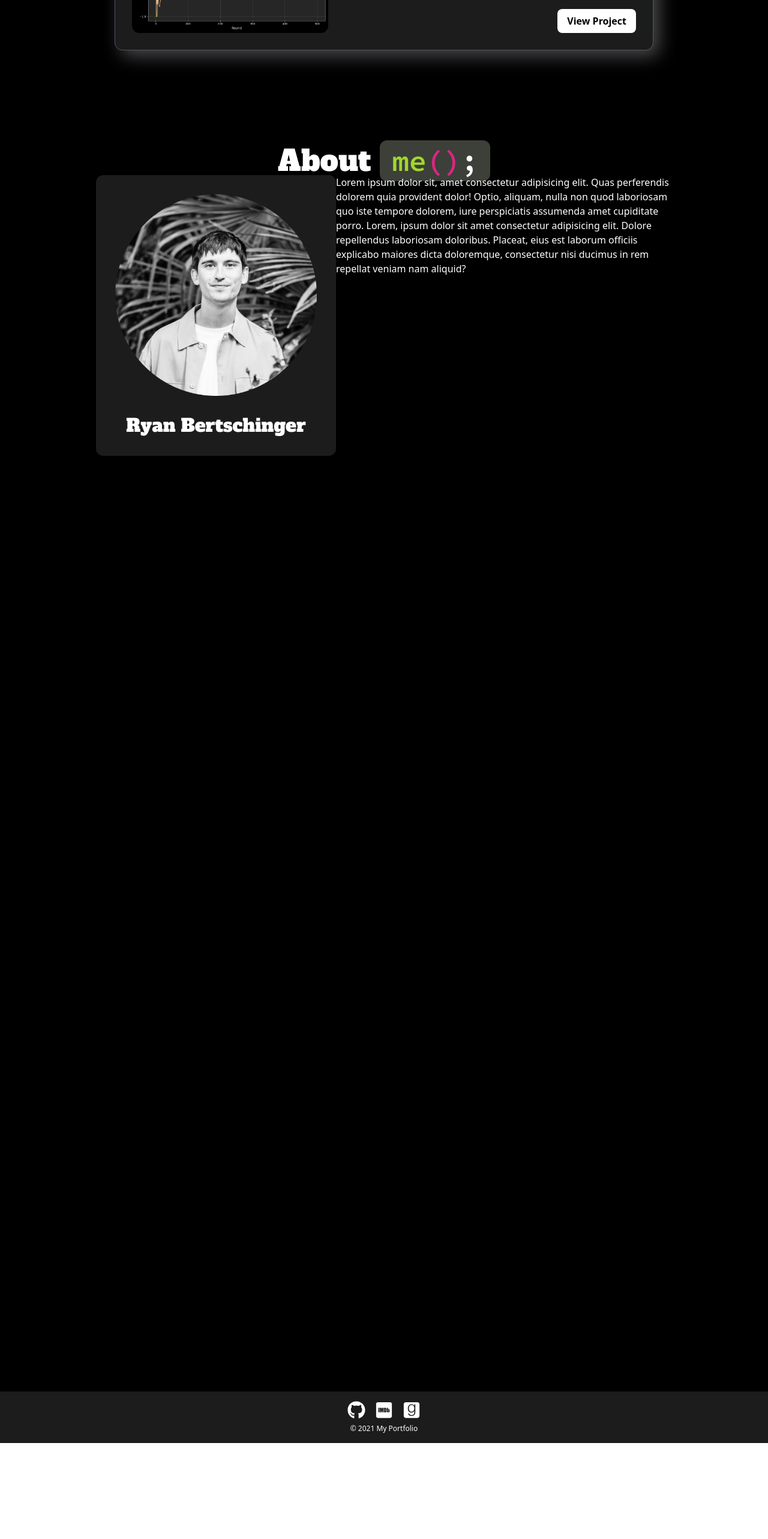
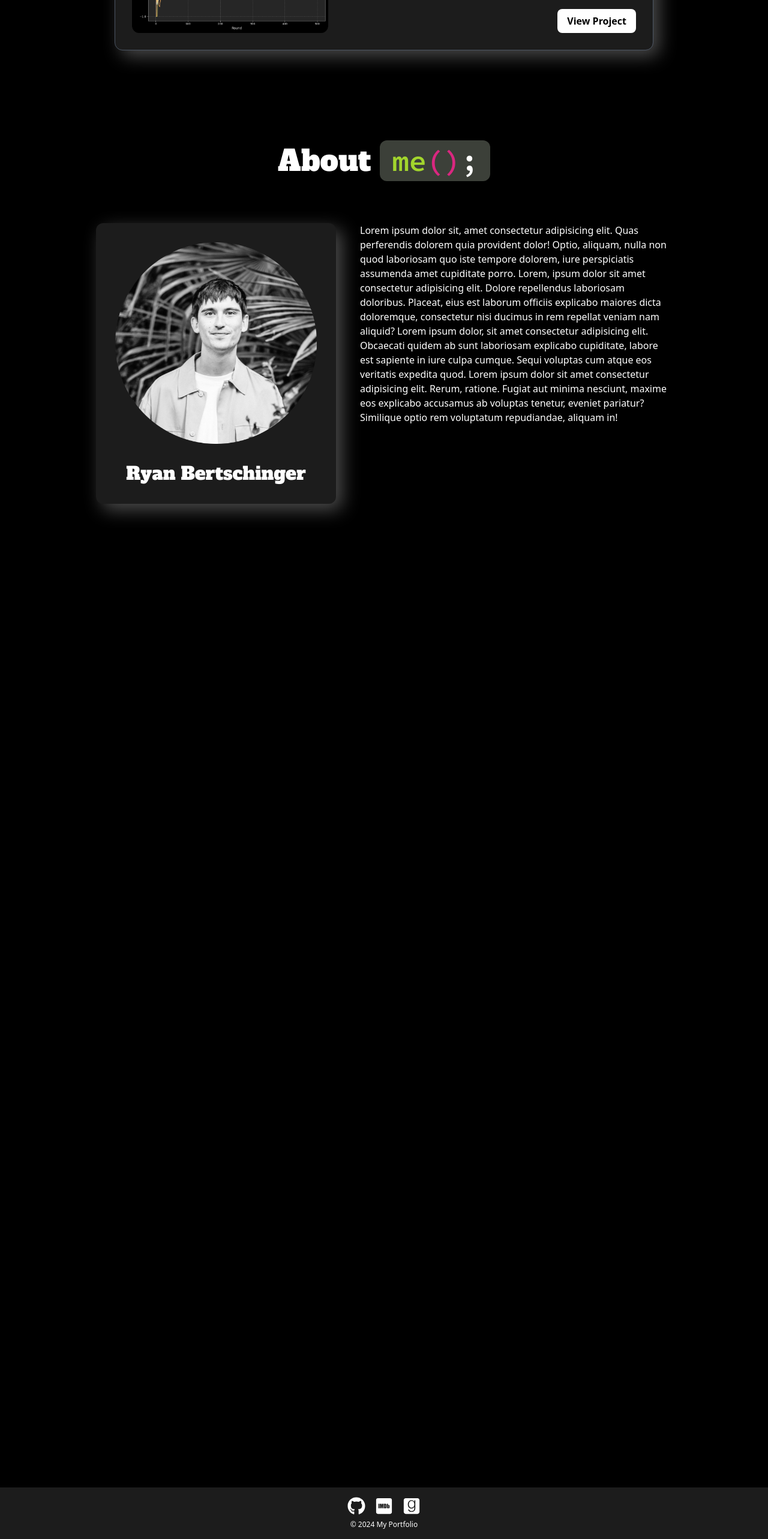
Before and after one commit to arch-bert/my-website, a React (Create React App) app: page / in a window 1280 px wide. Shown: the part 3512-6078 px from the top of the page at 60% size. Before the commit the page ends 5918 px from the top, so only its background shows below. Built offline with nearby package versions, Linux system fonts and the light colour scheme.

Commit message:
customised shadow

```diff
--- a/src/App.tsx
+++ b/src/App.tsx
@@ -39,11 +39,13 @@ export default function App() {
             <span className="text-white">;</span>
           </span>
           </h1>
-          <div className="flex flex-row mx-40">
+          <div className="flex flex-row mx-40 my-20">
             <div className="flex w-1/2">
               <ProfileCard />
             </div>
-              <p>Lorem ipsum dolor sit, amet consectetur adipisicing elit. Quas perferendis dolorem quia provident dolor! Optio, aliquam, nulla non quod laboriosam quo iste tempore dolorem, iure perspiciatis assumenda amet cupiditate porro. Lorem, ipsum dolor sit amet consectetur adipisicing elit. Dolore repellendus laboriosam doloribus. Placeat, eius est laborum officiis explicabo maiores dicta doloremque, consectetur nisi ducimus in rem repellat veniam nam aliquid?</p>
+            <div className="pl-10">
+            <p>Lorem ipsum dolor sit, amet consectetur adipisicing elit. Quas perferendis dolorem quia provident dolor! Optio, aliquam, nulla non quod laboriosam quo iste tempore dolorem, iure perspiciatis assumenda amet cupiditate porro. Lorem, ipsum dolor sit amet consectetur adipisicing elit. Dolore repellendus laboriosam doloribus. Placeat, eius est laborum officiis explicabo maiores dicta doloremque, consectetur nisi ducimus in rem repellat veniam nam aliquid? Lorem ipsum dolor, sit amet consectetur adipisicing elit. Obcaecati quidem ab sunt laboriosam explicabo cupiditate, labore est sapiente in iure culpa cumque. Sequi voluptas cum atque eos veritatis expedita quod. Lorem ipsum dolor sit amet consectetur adipisicing elit. Rerum, ratione. Fugiat aut minima nesciunt, maxime eos explicabo accusamus ab voluptas tenetur, eveniet pariatur? Similique optio rem voluptatum repudiandae, aliquam in!</p>
+            </div>
           </div>
         </section>
       </body>
@@ -60,7 +62,7 @@ export default function App() {
               <FaGoodreads size={30} />
             </a>
           </div>
-          <p className='text-xs'>© 2021 My Portfolio</p>
+          <p className='text-xs'>© 2024 My Portfolio</p>
         </div>
       </footer>
     </>
--- a/src/components/profile-card.tsx
+++ b/src/components/profile-card.tsx
@@ -1,6 +1,6 @@
 export default function ProfileCard() {
   return (
-    <div className="flex flex-col p-8 items-center w-[400px] rounded-xl bg-secondary">
+    <div className="flex flex-col p-8 items-center w-[400px] rounded-xl bg-secondary my-shadow">
         <div className="pb-8 flex-shrink">
             <img src="me.jpg" alt="Display Photo" />
         </div>
--- a/src/components/project-card.tsx
+++ b/src/components/project-card.tsx
@@ -2,7 +2,7 @@ import Tag from "./tag";
 
 export default function ProjectCard() {
   return (
-    <div className="flex flex-row h-auto p-7 my-10 mx-40 rounded-xl bg-secondary outline outline-1 outline-gray-600 shadow-[10px_10px_30px_rgba(255,255,255,0.3)] transition-transform duration-300 ease-in-out hover:scale-105">
+    <div className="flex flex-row h-auto p-7 my-10 mx-40 rounded-xl bg-secondary outline outline-1 outline-gray-600 my-shadow transition-transform duration-300 ease-in-out hover:scale-105">
       <div className="flex flex-col justify-start pr-4 w-[1200px]">
         <h1 className="text-4xl font-bold pb-4">Card Counting Simulator</h1>
         <img
--- a/src/index.css
+++ b/src/index.css
@@ -1,6 +1,10 @@
 @tailwind base;
 @tailwind components;
 @tailwind utilities;
+
+.my-shadow {
+  @apply shadow-[10px_10px_30px_rgba(255,255,255,0.3)]
+}
 
 .my-button {
   @apply bg-white text-black font-semibold rounded-lg hover:bg-secondary hover:text-white hover:outline hover:outline-4;
```
